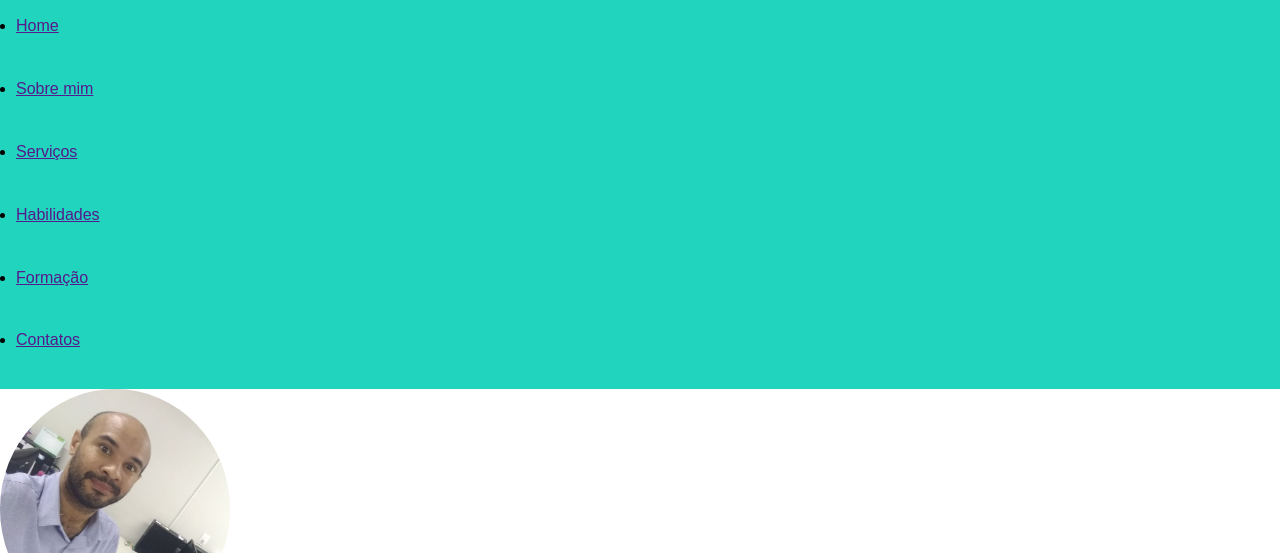
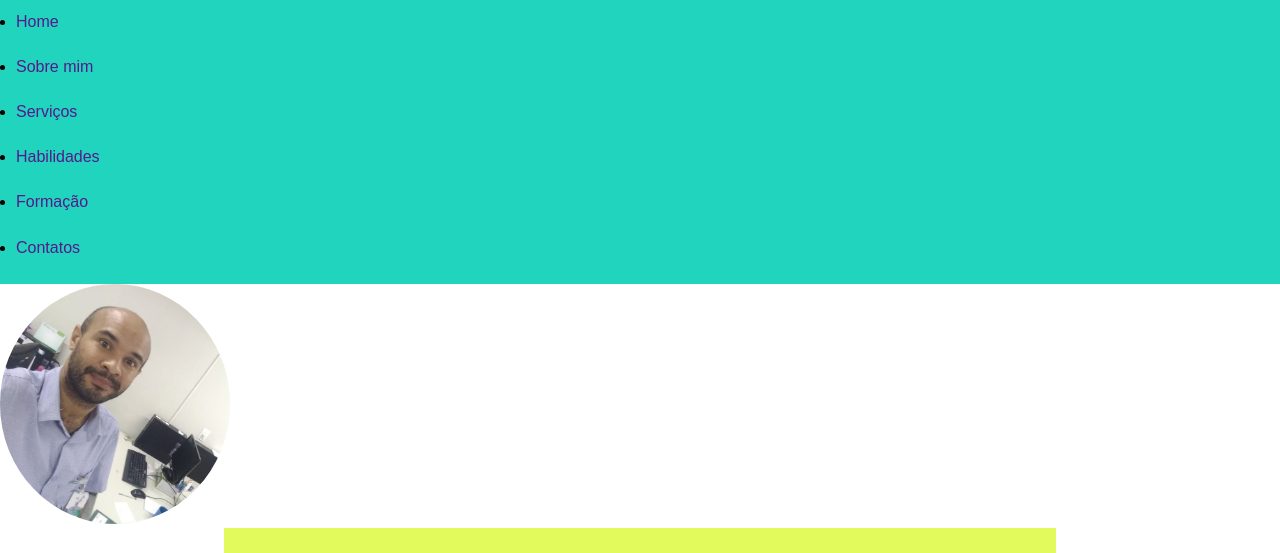
Before and after one commit to carlosnascimentopoo/Home, a plain HTML site: page index.html in a window 1280 px wide. Shown: the part 135-688 px from the top of the page. Drawn offline with Linux system fonts and the light colour scheme; a web font is replaced by a local one.

Commit message:
Link personalizado

```diff
--- a/index.html
+++ b/index.html
@@ -59,17 +59,17 @@
 
          }
 
-         nav > a{
-            margin: 2em 2em 2em 3em;
+         nav > ul li >a {
             text-decoration: none;
             font-family: 'Allerta Stencil', sans-serif;
          }
 
 nav > ul li{
 
-padding-top:0.8em;
-padding-bottom:2em;
+padding-top:0.5em;
+padding-bottom:1.2em;
 margin-left: 1em;
+
 }
 
 
@@ -89,6 +89,9 @@ margin-left: 1em;
 .myPhoto{
 Border-radius:50%;
 Max-width: 230px;
+list-style:none;
+Color:gray;
+letter-spacing:4px;
 }
 
 
```
